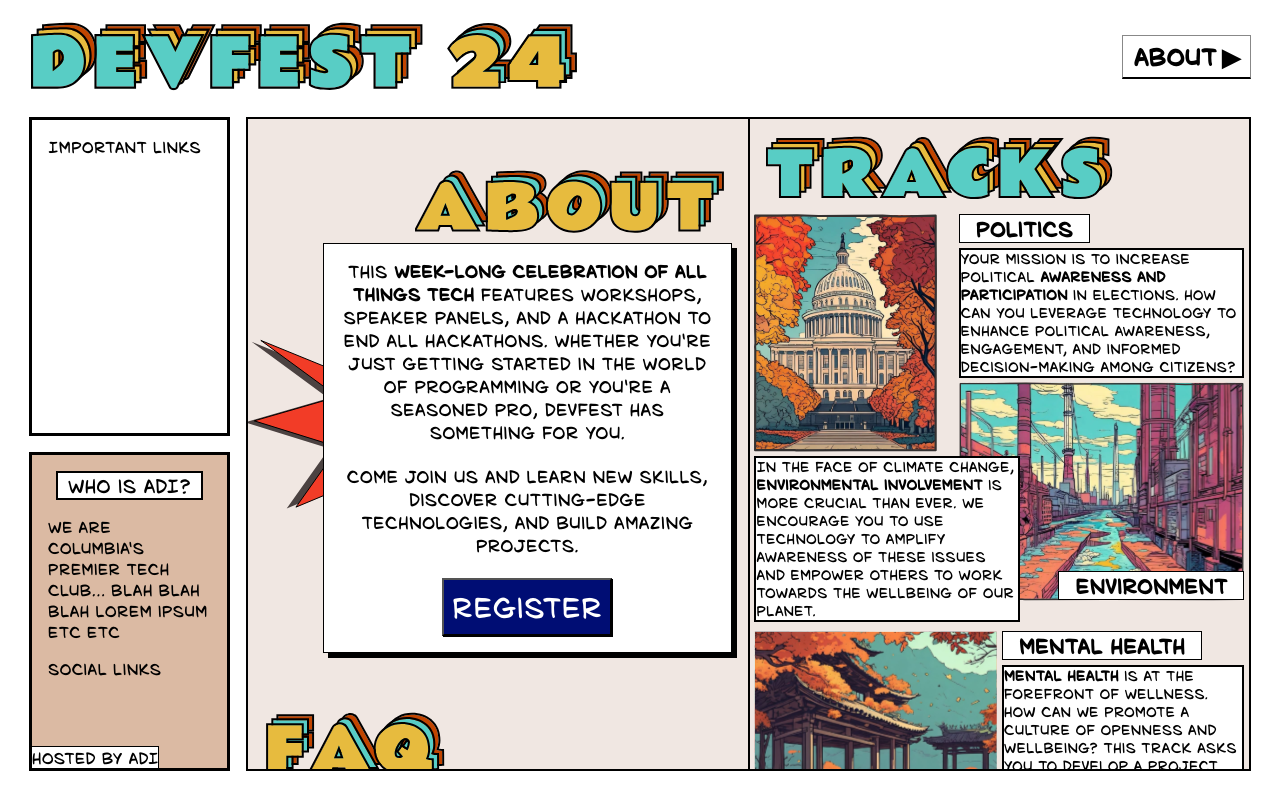
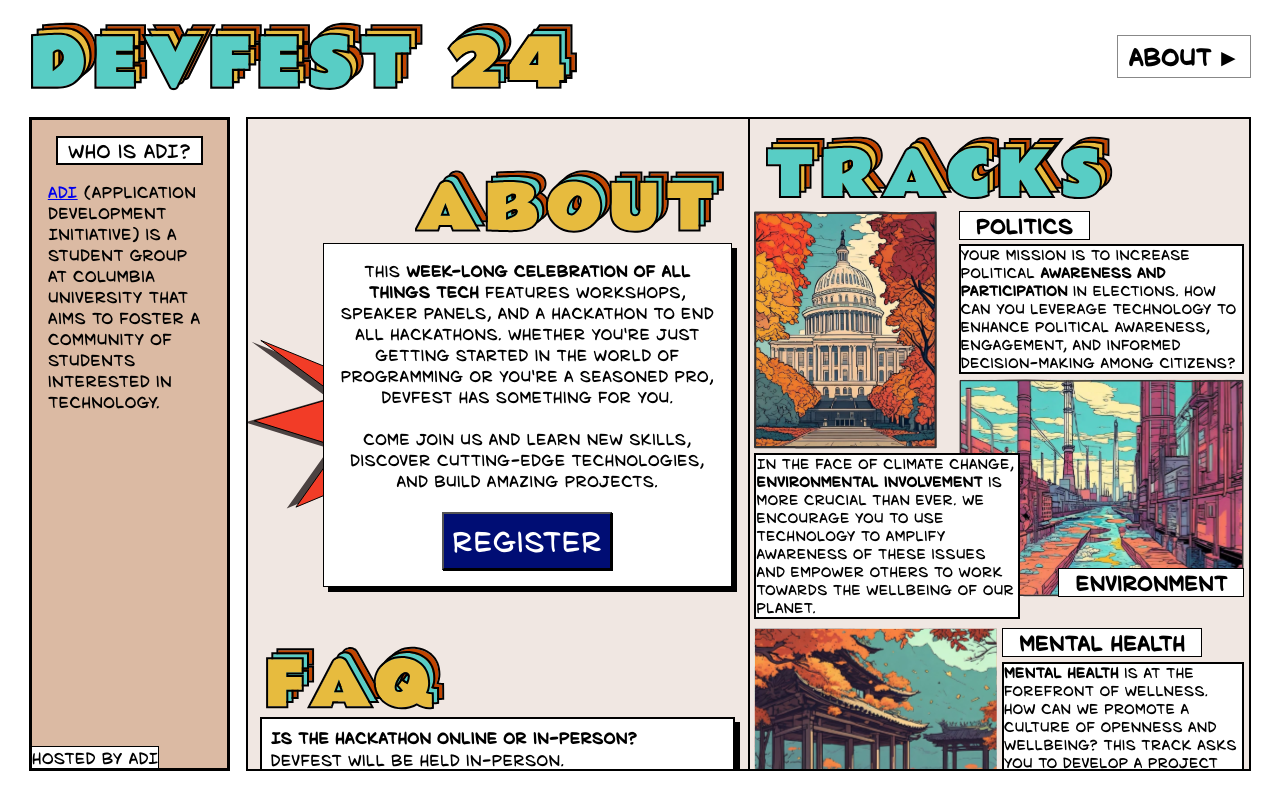
Before and after one commit to adicu/devfest-2024, a Next.js app: page / in a window 1280 px wide. Built offline with nearby package versions, Linux system fonts and the light colour scheme.

Commit message:
Fixed selection of header navigator issue

```diff
--- a/src/components/Header.jsx
+++ b/src/components/Header.jsx
@@ -60,6 +60,7 @@
   border-top: 1px solid #888;
   border-left: 1px solid #888;
   border-right: 1px solid #888;
+  border-bottom: 1px solid #888;
   display: flex;
   justify-content: space-between;
   font-size: 1.5rem;
@@ -127,6 +128,9 @@
   useOutsideAlerter(wrapperRef);
 
   const changeDropdown = () => {
+    // if (!isDropdownOpen) {
+    // setDropdownOpen(true);
+    // }
     setDropdownOpen(!isDropdownOpen);
   };
 
@@ -156,14 +160,14 @@
           src="/images/titles/24.svg"
         />
       </TitleImageDiv>
-      <ButtonsContainer>
+      <ButtonsContainer ref={wrapperRef}>
         {/* <Button> Schedule </Button> */}
 
         <Button onClick={changeDropdown}>
-          {selectedOption} <Arrow>{isDropdownOpen ? "▼" : "▶"}</Arrow>
+          {selectedOption} <Arrow>{isDropdownOpen ? "▼" : "►"}</Arrow>
         </Button>
         {isDropdownOpen && (
-          <OptionsContainer ref={wrapperRef} isDropdownOpen={isDropdownOpen}>
+          <OptionsContainer isDropdownOpen={isDropdownOpen}>
             {trackOptions.map((option, index) => (
               <OptionButton
                 key={index}
--- a/src/components/Sidepane.jsx
+++ b/src/components/Sidepane.jsx
@@ -48,6 +48,15 @@
 
       font-size: 1rem;
     }
+
+    /* overflow-y: scroll;
+    overflow-x: none;
+
+    scrollbar-width: none;
+
+    ::-webkit-scrollbar {
+      display: none;
+    } */
   `;
 
   const TextBox = styled.div`
@@ -85,20 +94,21 @@
   return (
     <Container className="mobile-hidden">
       <FlexContainer>
-        <LinksPane>
+        {/* <LinksPane>
           <p>Important Links</p>
-        </LinksPane>
+        </LinksPane> */}
         <ADIPane>
           <TextBox>Who is ADI?</TextBox>
 
           <p>
-            We are Columbia's premier tech club... blah blah blah lorem ipsum
-            etc etc
+            <a href="https://www.adicu.com/">ADI</a> (Application Development
+            Initiative) is a student group at Columbia University that aims to
+            foster a community of students interested in technology.
           </p>
 
-          <SocialLinks>
+          {/* <SocialLinks>
             <p>Social Links</p>
-          </SocialLinks>
+          </SocialLinks> */}
 
           <HostedByADI>Hosted by ADI</HostedByADI>
         </ADIPane>
--- a/src/components/book-components/MobilePageFlipApp.jsx
+++ b/src/components/book-components/MobilePageFlipApp.jsx
@@ -145,7 +145,7 @@
     <>
       <Container>
         <Book>
-          <TransitionGroup>
+          {/* <TransitionGroup>
             <CSSTransition
               key={currentPage}
               timeout={delay * 2}
@@ -155,7 +155,7 @@
                 exit: classes.pagerightExit,
                 exitActive: classes.pagerightExitActive,
               }}
-            >
+            > */}
           <RightPage>
             <Page
               updatePage={props.updatePage}
@@ -169,8 +169,8 @@
               {pages[currentPage - 1]}
             </Page>
           </RightPage>
-            </CSSTransition>
-          </TransitionGroup>
+          {/* </CSSTransition> */}
+          {/* </TransitionGroup> */}
         </Book>
         <Arrows>
           {/* TODO: Fix arrow appearences */}
--- a/src/components/pages/home/HomePage.jsx
+++ b/src/components/pages/home/HomePage.jsx
@@ -40,10 +40,6 @@
 
     text-align: center;
 
-    p {
-      font-size: 1.1rem;
-    }
-
     @media (max-width: ${process.env.mobileWidth}) {
       box-shadow: 3px 3px black;
       float: center;
@@ -51,9 +47,15 @@
       margin-right: 0.3rem;
       padding: 0.3rem;
       padding-bottom: 0.7rem;
+    }
 
+    p {
+      font-size: 1rem;
+    }
+
+    @media (max-width: ${process.env.mobileWidth}) {
       p {
-        font-size: 1rem;
+        font-size: 0.8rem;
       }
     }
   `;
@@ -115,21 +117,21 @@
   `;
 
   const Question = styled.p`
-    font-size: 1.1rem;
+    font-size: 1rem;
     font-weight: bold;
     margin-bottom: 0.1rem;
 
     @media (max-width: ${process.env.mobileWidth}) {
-      font-size: 1rem;
+      font-size: 0.8rem;
     }
   `;
 
   const Answer = styled.p`
-    font-size: 1.1rem;
+    font-size: 1rem;
     margin-bottom: 1rem;
 
     @media (max-width: ${process.env.mobileWidth}) {
-      font-size: 1rem;
+      font-size: 0.8rem;
       margin-bottom: 0.2rem;
     }
   `;
@@ -184,8 +186,7 @@
         </Question>
         <Answer>
           The tracks provide participants with specific topics or fields to
-          focus on while working on their projects. Additionally, these tracks
-          align wi...
+          focus on while working on their projects.
         </Answer>
       </FAQDiv>
     </Container>
--- a/src/components/pages/tracks/TracksPage.jsx
+++ b/src/components/pages/tracks/TracksPage.jsx
@@ -8,9 +8,8 @@
   `;
 
   const TitleDiv = styled.div`
-    margin: 0.5rem;
     margin-left: 1rem;
-    margin-top: 1rem;
+    padding-top: 1rem;
 
     @media (max-width: ${process.env.mobileWidth}) {
       img {
```
Lines whose indentation alone changed are shown as unchanged.
